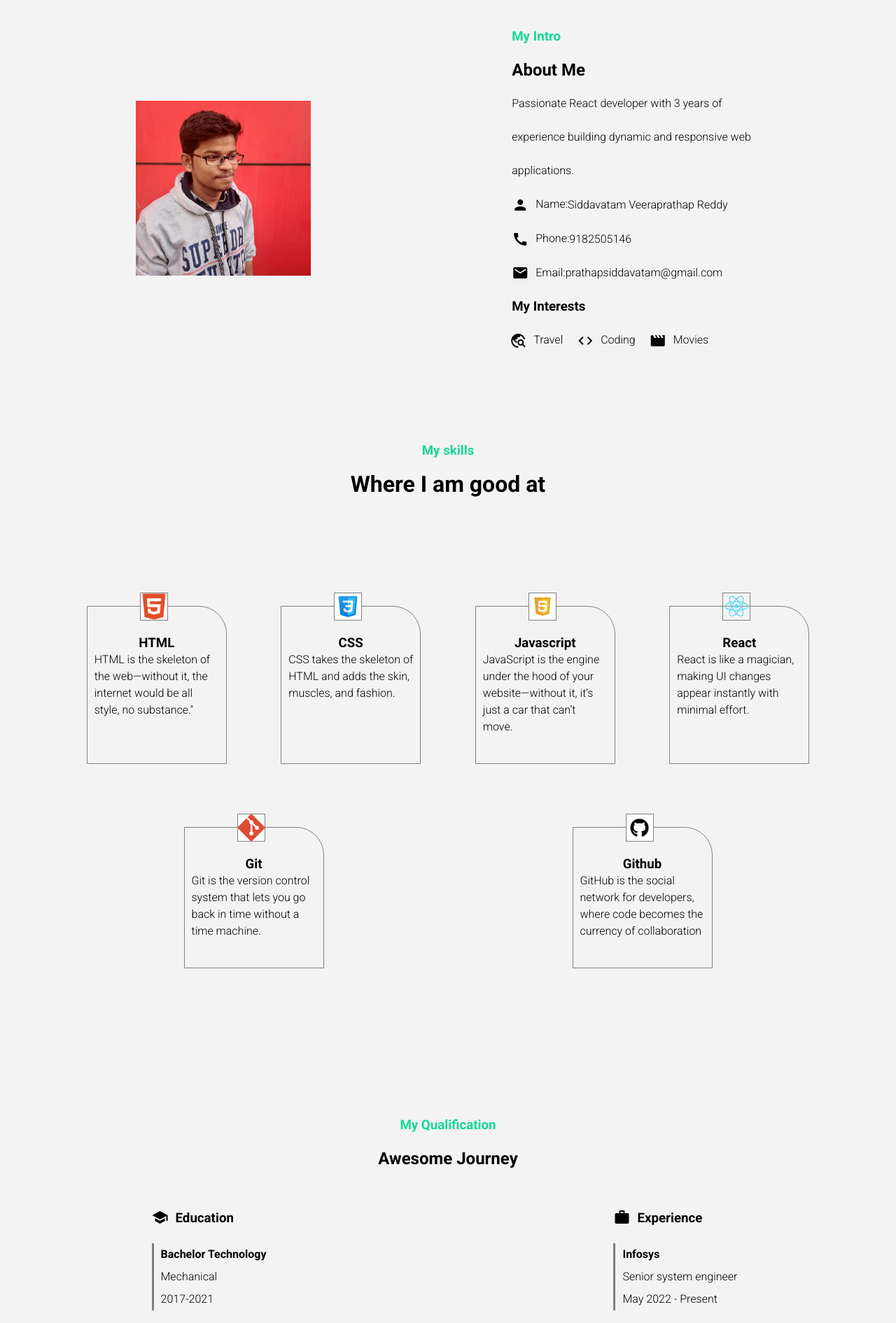
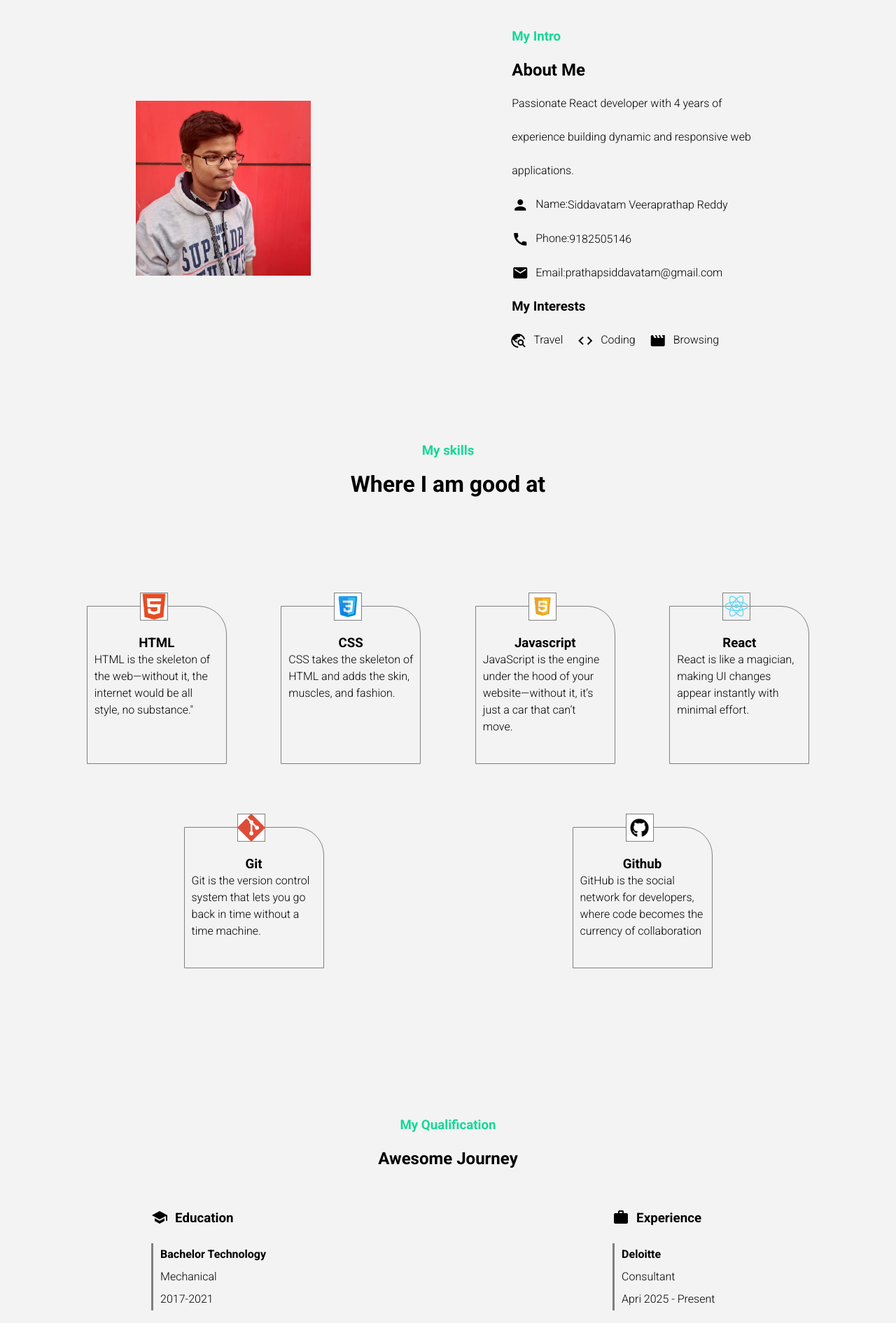
Before and after one commit to VTU9730/portfolio, a React (Create React App) app: page / in a window 1280 px wide. Shown: the part 640-2531 px from the top of the page at 70% size. Built offline with nearby package versions, Linux system fonts and the light colour scheme; a web font is replaced by a local one.

Commit message:
deloitte-experience-added

```diff
--- a/src/Introduction.js
+++ b/src/Introduction.js
@@ -11,7 +11,7 @@ function Introduction() {
         <h3 className="h3">My Intro</h3>
         <h1>About Me</h1>
         <p>
-          Passionate React developer with 3 years of experience building dynamic
+          Passionate React developer with 4 years of experience building dynamic
           and responsive web applications.
         </p>
         <p>
@@ -33,7 +33,7 @@ function Introduction() {
         <article className="introduction-article">
         <span class="material-icons">travel_explore</span>Travel
         <span class="material-icons">code</span>Coding
-        <span class="material-icons">movie</span>Movies
+        <span class="material-icons">movie</span>Browsing
         </article>
       </section>
     </main>
--- a/src/Qualification.js
+++ b/src/Qualification.js
@@ -27,9 +27,14 @@ function Qualification(){
                 <article className="qualification-article">
                     <h3><span class="material-icons">work</span>Experience</h3>
                     <div className="qualification-div">
+                        <h4>Deloitte</h4>
+                        <p>Consultant</p>
+                        <p>Apri 2025 - Present</p>
+                    </div>
+                    <div className="qualification-div">
                         <h4>Infosys</h4>
                         <p>Senior system engineer</p>
-                        <p>May 2022 - Present</p>
+                        <p>May 2022 - March 2025</p>
                     </div>
                     <div className="qualification-div">
                         <h4>Infosys</h4>
```
